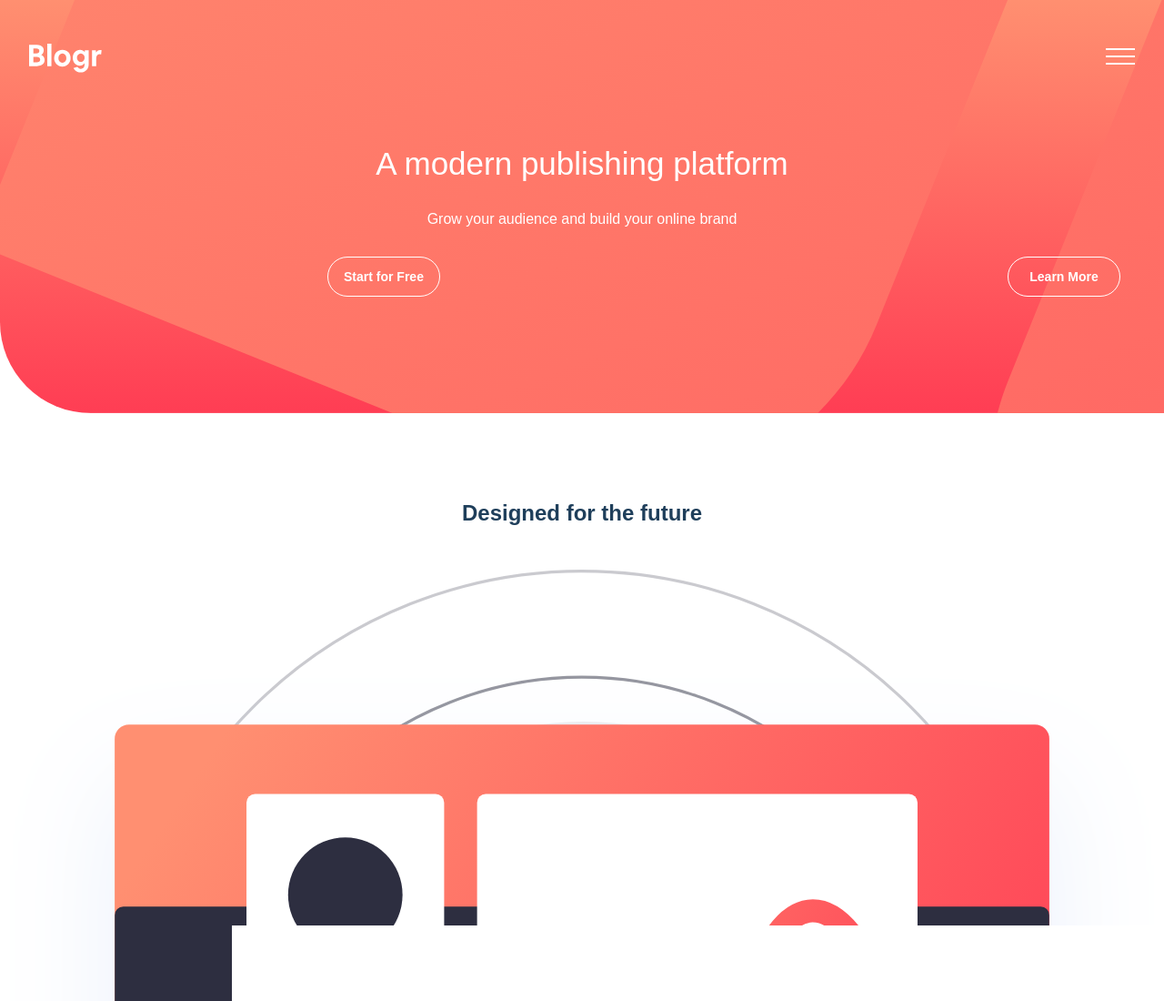
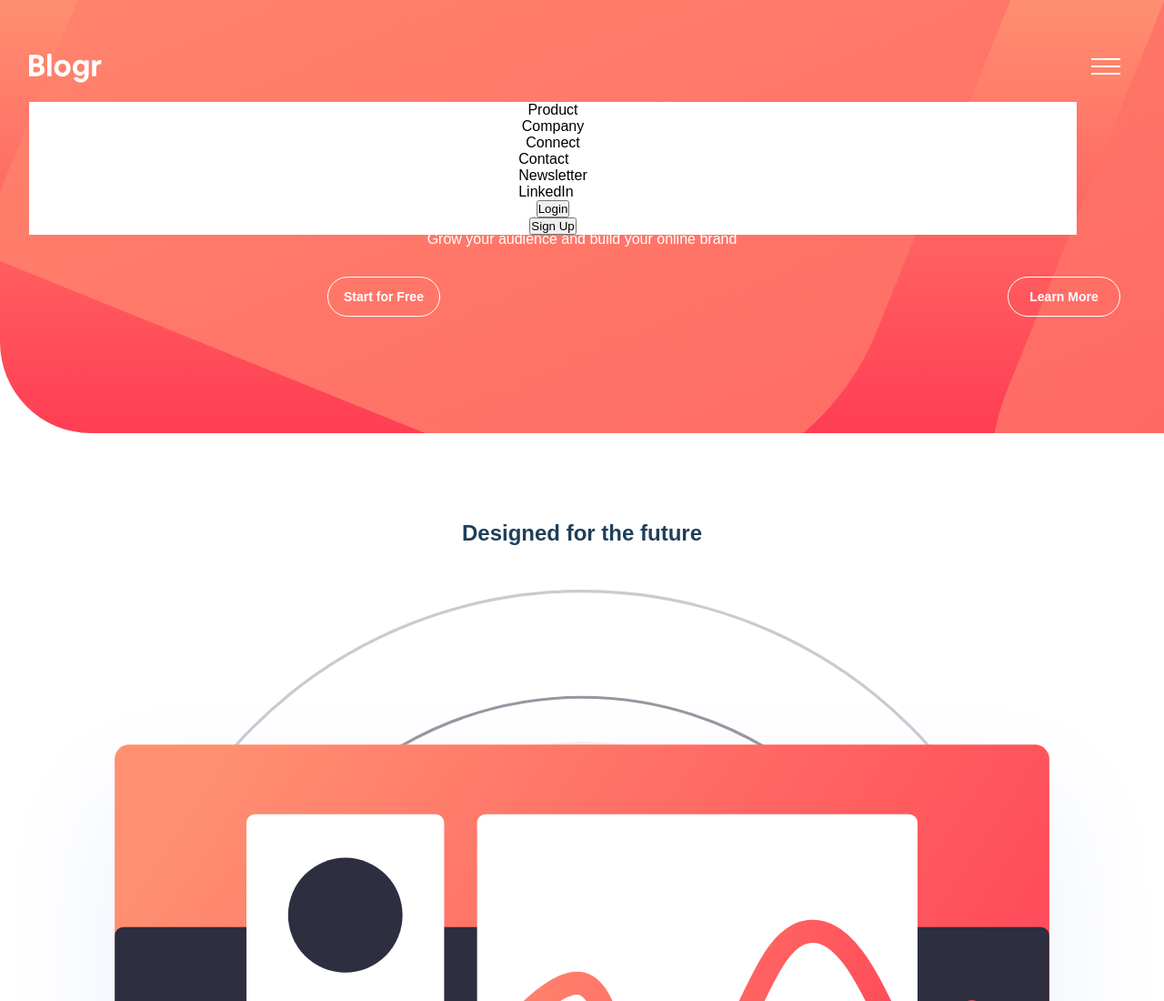
Before and after one commit to Opabby/blog-landing-page, a plain HTML site: page index.html in a window 1280 px wide. Shown: the top 1100 px of the page at 91% size. Drawn offline with Linux system fonts and the light colour scheme.

Commit message:
Starting to buil toggle menu

```diff
--- a/css/cabecalho.css
+++ b/css/cabecalho.css
@@ -21,14 +21,35 @@
     width: 5rem;
 }
 
-.cabecalho__menu--bttn{
-    border: none;
-    background: transparent;
+.botao__menu--hamburguer{
+    padding: 1rem;
+}
+
+.botao__menu--img {
+
+}
+
+.check {
+    display: none;
+}
+
+.menu__toggle {
+    /* display: none; */
+    background-color: var(--white-text);
+    padding: 0;
+    width: 90%;
+    top: 7rem;
+    position: absolute;
+    list-style: none;
+    display: flex;
+    flex-direction: column;
+    align-items: center;
 }
 
 .menu{
     display: block;
     position: absolute;
+    color: var(--very-dark-gray-blue);
 }
 
 .cabecalho__textos{
--- a/index.html
+++ b/index.html
@@ -14,11 +14,21 @@
     <header class="cabecalho">
       <section class="cabecalho__background--img">
         <div class="cabecalho__header">
-            <img class="cabecalho__logo--img" src="./images/logo.svg">
-            <button class="cabecalho__menu--bttn"><img class="cabecalho__menu--icon" src="./images/icon-hamburger.svg"></button>
-        </div>
-        <div class="menu">
-
+          <img class="cabecalho__logo--img" src="./images/logo.svg">
+          <label for="check" class="botao__menu--hamburguer"><img class="botao__menu--img" src="./images/icon-hamburger.svg"></label>
+          <input type="checkbox" class="check" id="check" aria-label="Menu">
+            <ul class="menu__toggle">
+              <li class="menu__toggle--item">Product</li>
+              <li class="menu__toggle--item">Company</li>
+              <li class="menu__toggle--item">Connect</li>
+              <ul>
+                <li>Contact</li>
+                <li>Newsletter</li>
+                <li>LinkedIn</li>
+              </ul>
+              <li><button>Login</button></li>
+              <li><button>Sign Up</button></li>
+            </ul>
         </div>
         <div class="cabecalho__textos">
           <h1 class="cabecalho__textos--titulo">A modern publishing platform</h1>
```
